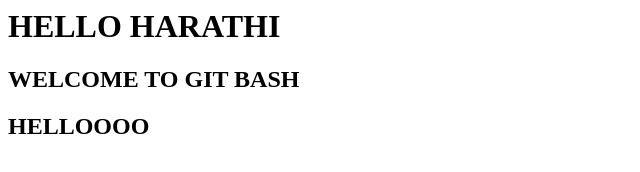
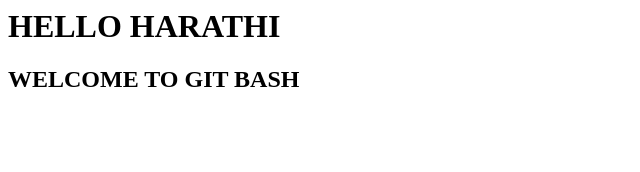
Before and after one commit to HARATHI77777/demo, a plain HTML site: page index.html in a window 1280 px wide. Shown: the whole page, without its empty margins (0-640 px from the left). Drawn offline with Linux system fonts and the light colour scheme.

Commit message:
Update index.html\

```diff
--- a/index.html
+++ b/index.html
@@ -4,6 +4,6 @@
   </head>
     <body>
       <h2>WELCOME TO GIT BASH</h2>
-      <h2>HELLOOOO</h2>
+
     </body>
 </html>
```
